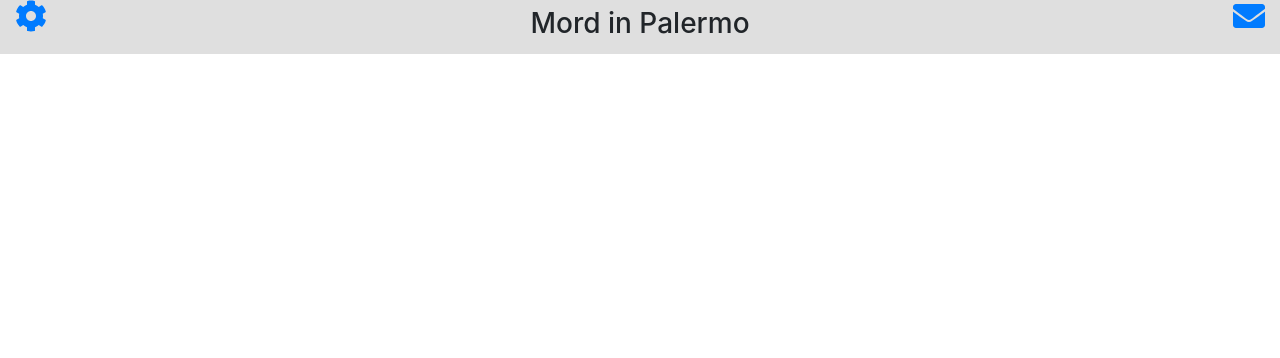
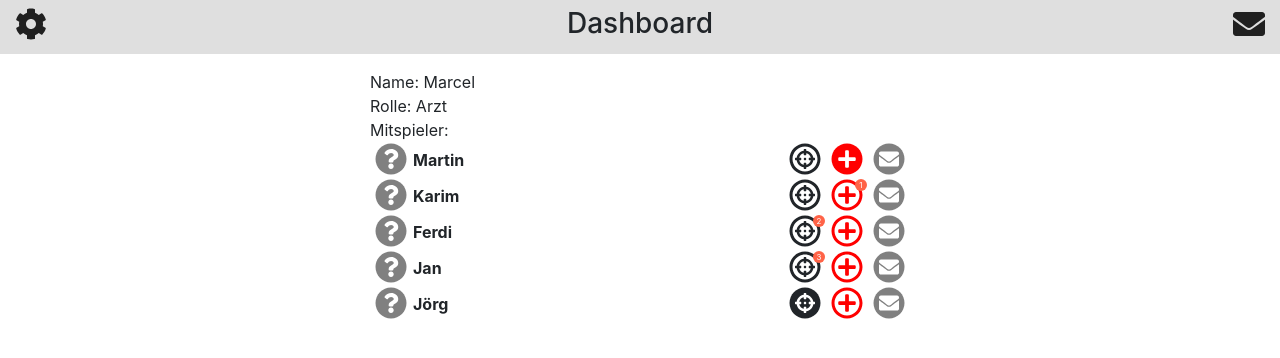
Before and after one commit to BrowserGameScriptz/palermo, a PHP site: page /palermo/game in a window 1280 px wide. Shown: the top 358 px of the page. Run offline with PHP 8.4, Linux system fonts and the light colour scheme.

Commit message:
Game UI Vorschlag

```diff
--- a/assets/css/site.css
+++ b/assets/css/site.css
@@ -21,6 +21,11 @@ h1 {
 #header h1 {
   padding-top: 7px;
   padding-bottom: 5px;
+}
+
+#header a svg {
+  color: #202020;
+  margin-top: 8px;
 }
 
 #page {
--- a/game.php
+++ b/game.php
@@ -3,6 +3,7 @@ require "class/config.php";
 require "class/templates.php";
 
 $_PAGE['title'] = "Mord In Palermo";
+$_PAGE['player'] = array('Martin', 'Karim', 'Ferdi', 'Jan', 'Jörg');
 
 include "templates/header.php";
 include "templates/game.php";
--- a/templates/game.php
+++ b/templates/game.php
@@ -7,7 +7,7 @@
         </div>
 
         <div class="col-8 text-center">
-          <h1>Mord in Palermo</h1>
+          <h1>Dashboard</h1>
         </div>
 
         <div class="col-2 text-right">
@@ -19,7 +19,62 @@
 
   <div class="container">
     <div class="row justify-content-center align-items-center">
-      <div class="col-12 col-md-6 text-center">
+      <div class="col-12 col-md-6">
+
+        Name: Marcel <br>
+        Rolle: Arzt <br>
+        Mitspieler:
+
+        <table>
+          <?php foreach($_PAGE['player'] as $id=>$player) { ?>
+          <tr>
+            <td>
+              <span class="fa-layers fa-fw fa-2x">
+                <i class="fas fa-circle" style="color:grey"></i>
+                <i class="fa-inverse fa-question fas" data-fa-transform="shrink-6"></i>
+              </span>
+            </td>
+            <td style="width: 100%"><b><?= $player ?></b></td>
+            <td>
+              <span class="fa-layers fa-fw fa-2x">
+                <?php if ($id == 4) { ?>
+                  <i class="fas fa-circle"></i>
+                  <i class="fa-inverse fa-crosshairs fas" data-fa-transform="shrink-6"></i>
+                <?php } else { ?>
+                  <i class="far fa-circle"></i>
+                  <i class="fa-crosshairs fas" data-fa-transform="shrink-6"></i>
+                <?php } if ($id == 2) { ?>
+                  <span class="fa-layers-counter" style="background:Tomato">2</span>
+                <?php } ?>
+                <?php if ($id == 3) { ?>
+                  <span class="fa-layers-counter" style="background:Tomato">3</span>
+                <?php } ?>
+              </span>
+            </td>
+
+            <td>
+              <span class="fa-layers fa-fw fa-2x">
+
+                <?php if ($id == 0) { ?>
+                  <i class="fas fa-circle" style="color:red"></i>
+                  <i class="fa-plus fas" data-fa-transform="shrink-6" style="color: white;"></i>
+                <?php } else { ?>
+                  <i class="far fa-circle" style="color:red"></i>
+                  <i class="fa-plus fas" data-fa-transform="shrink-6" style="color: red;"></i>
+                <?php } if ($id == 1) { ?>
+                  <span class="fa-layers-counter" style="background:Tomato">1</span>
+                <?php } ?>
+              </span>
+            </td>
+
+            <td>
+              <span class="fa-layers fa-fw fa-2x">
+                <i class="fas fa-circle" style="color:grey"></i>
+                <i class="fa-inverse fa-envelope fa" data-fa-transform="shrink-6"></i>
+              </span>
+            </td>
+            <?php } ?>
+        </table>
 
       </div>
     </div>
```
